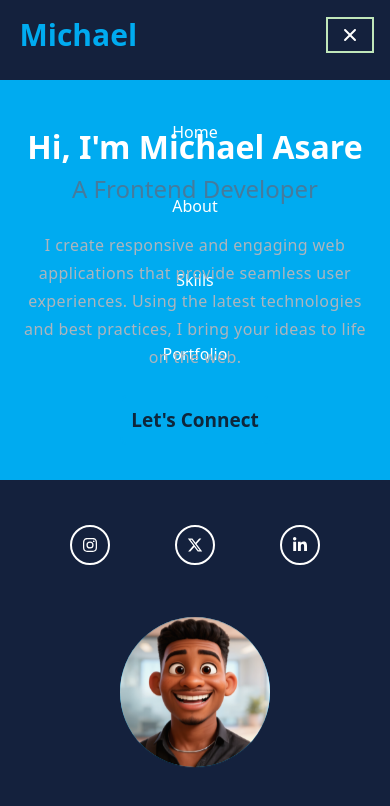
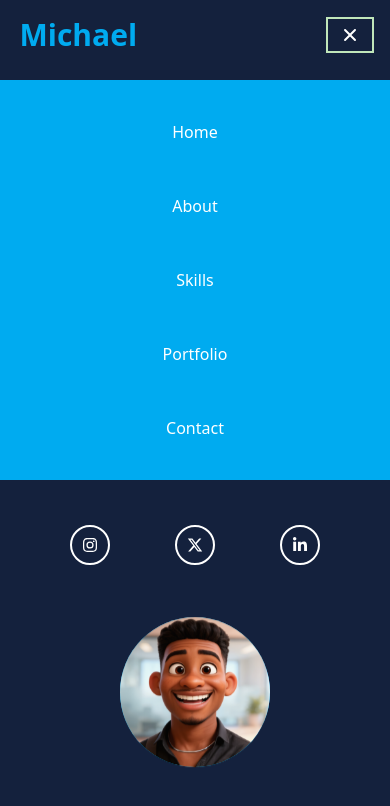
Before and after one commit to United1l/portflolio-new, a Next.js app: page / in a window 390 px wide. Both pictures are taken after a click on the button 350 px from the left and 35 px from the top of the page. Shown: the top 806 px of the page. Built offline with nearby package versions, Linux system fonts and the light colour scheme.

Commit message:
Adjusted the z-index of the nav bar, home content and pop dialog box(mobile view) for better UI.

```diff
--- a/src/components/HomeContent.jsx
+++ b/src/components/HomeContent.jsx
@@ -6,7 +6,7 @@ const HomeContent = () => {
 
   return (
     <section className="h-screen w-screen flex items-center justify-between flex-wrap px-[5%] text-white">
-        <div className="max-w-full lg:max-w-[600px] text-center lg:text-left">
+        <div className="max-w-full lg:max-w-[600px] text-center lg:text-left z-1">
             <h1 className="w-fit text-[32px] lg:text-[56px] font-[700] mt-20 mr-auto lg:mr-0 ml-auto lg:ml-0
             relative before:content-[''] before:absolute before:w-full before:h-full before:top-0 before:right-0 before:bg-[#14213d]
             before:animate-showRight before:delay-900">
--- a/src/components/Nav.jsx
+++ b/src/components/Nav.jsx
@@ -21,7 +21,7 @@ const Nav = () => {
     )
 
   return (
-    <header className="w-full h-1/12 flex items-center fixed top-0 text-white">
+    <header className="w-full h-1/12 flex items-center fixed top-0 text-white z-10">
         <h1 className="w-fit text-3xl font-bold ml-[5%] text-[#00abf0] relative before:content-[''] before:absolute
          before:w-full before:h-full before:top-0 before:right-0 before:bg-[#14213d] before:animate-showRight
          before:delay-400">
@@ -37,7 +37,7 @@ const Nav = () => {
         <FontAwesomeIcon icon={menuState?faClose:faBars} />
       </button>
       <div className={`${menuState? "flex": "hidden"} w-full h-[400px] bg-[#00abf0] absolute top-20 md:hidden flex-col
-      items-center justify-between z-10 py-10`}>
+      items-center justify-between z-9999 py-10`}>
         {links.map((link, index) => (
           <NavLink key={index} link={link.name} href={link.href} />
         ))}
```
